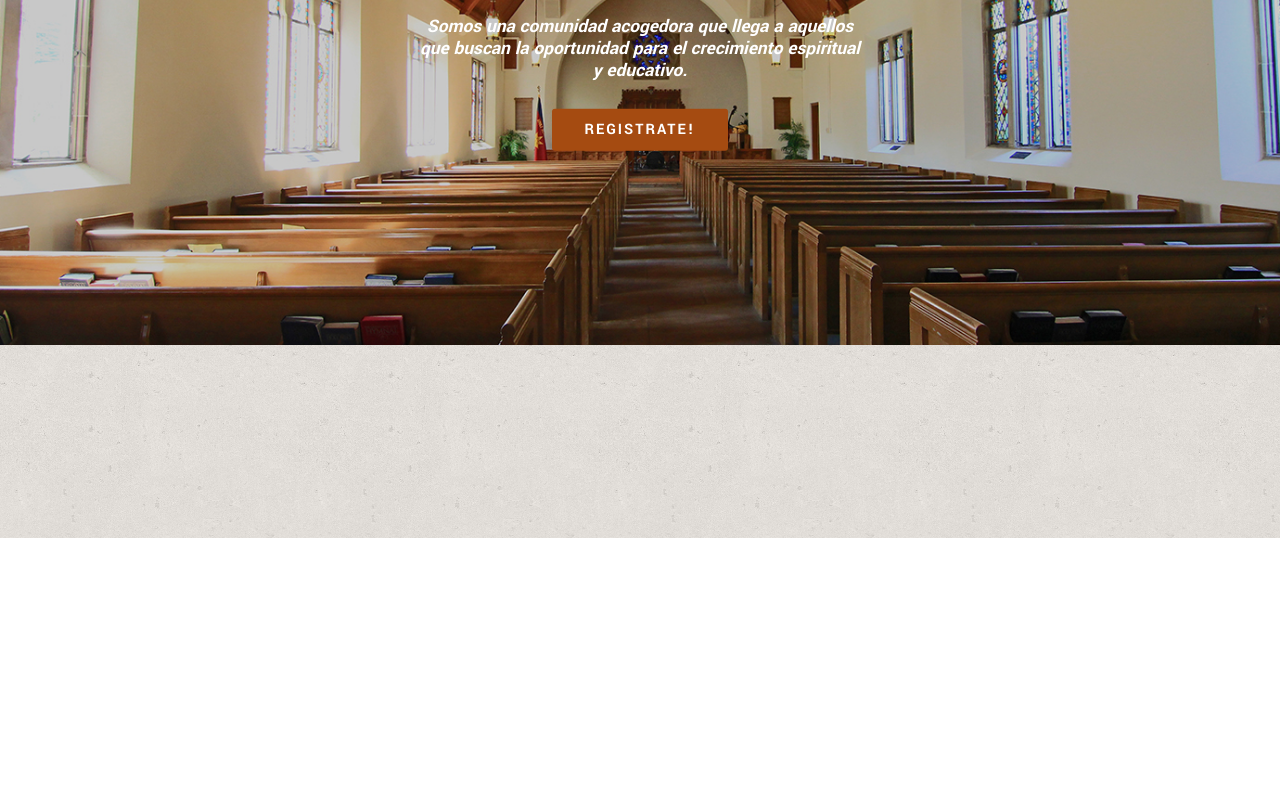
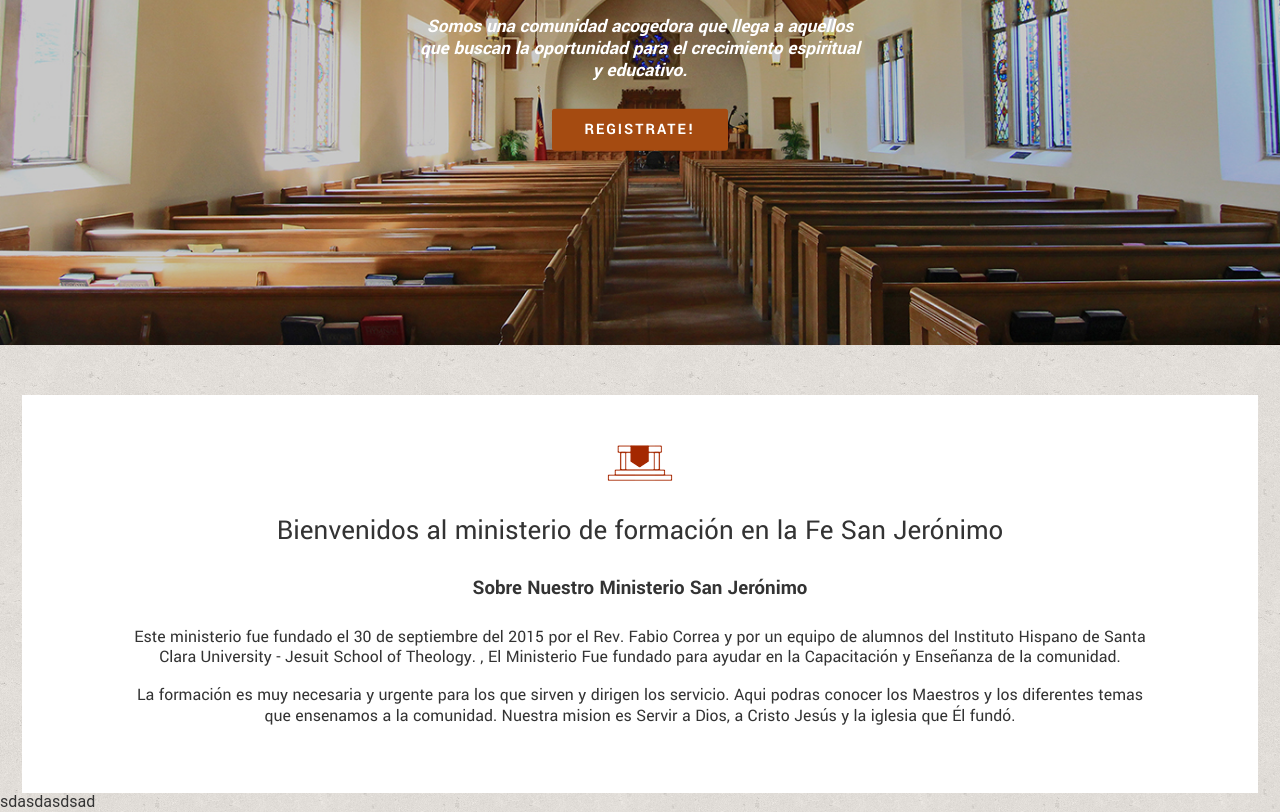
Before and after one commit to IvanMendieta/sanjeronimo_V2.0, a website: page app/index.html in a window 1280 px wide. Shown: the part 262-1074 px from the top of the page. Before the commit the page ends 800 px from the top, so only its background shows below. Drawn offline with Linux system fonts and the light colour scheme.

Commit message:
part of the header section update

```diff
--- /dev/null
+++ b/app/assets/styles/modules/_altar.css
@@ -0,0 +1,38 @@
+.about-us{
+  margin-top: 50px;
+  text-align: center;
+
+  &__text-content{
+    background-color: $mainWhite;
+    padding: 50px 100px;
+    @mixin atSmall{
+      padding: 18px 18px;
+    }
+  }
+  &__title{
+    font-size: 1.8rem;
+    font-family: 'Yantramanav', sans-serif;
+    font-weight: 400;
+    @mixin atSmall{
+      font-size: 1.5rem;
+    }
+  }
+  &__subtitle{
+    font-size: 1.3rem;
+    font-family: 'Yantramanav', sans-serif;
+    font-weight: bold;
+    @mixin atSmall{
+      font-size: 1rem;
+    }
+  }
+  &__description{
+    font-size: 1.1rem;
+    font-family: 'Yantramanav', sans-serif;
+    font-weight: 400;
+    @mixin atSmall{
+      font-size: 1rem;
+    }
+  }
+
+
+}
--- a/app/assets/styles/styles.css
+++ b/app/assets/styles/styles.css
@@ -8,4 +8,5 @@
 @import 'modules/_wrapper';
 @import 'modules/_logo';
 @import 'modules/_nav';
+@import 'modules/_altar';
 @import 'modules/_btn';
--- a/app/index.html
+++ b/app/index.html
@@ -48,8 +48,19 @@
   </div>
 </section>
 
+<section class="about-us">
+  <div class="wrapper">
+    <div class="about-us__text-content">
+      <img src="assets/img/altar.png" alt="altar">
+      <h3 class="about-us__title">Bienvenidos al ministerio de formación en la Fe San Jerónimo</h3>
+      <h4 class="about-us__subtitle">Sobre Nuestro Ministerio San Jerónimo</h4>
+      <p class="about-us__description">Este ministerio fue fundado el 30 de septiembre del 2015 por el Rev. Fabio Correa y por un equipo de alumnos del Instituto Hispano de Santa Clara University - Jesuit School of Theology. , El Ministerio Fue fundado para ayudar en la Capacitación y Enseñanza de la comunidad.<p>
+      <p class="about-us__description">La formación es muy necesaria y urgente para los que sirven y dirigen los servicio. Aqui podras conocer los Maestros y los diferentes temas que ensenamos a la comunidad. Nuestra mision es Servir a Dios, a Cristo Jesús y la iglesia que Él fundó.</p>
+    </div>
+  </div>
+</section>
 
-
+sdasdasdsad
 
 
 
--- a/app/temp/styles/styles.css
+++ b/app/temp/styles/styles.css
@@ -386,6 +386,55 @@ nav.navlinks a{
       font-weight: bold;
       font-size: 1.1rem;
     }
+.about-us{
+  margin-top: 50px;
+  text-align: center;
+
+
+}
+.about-us__text-content{
+    background-color: #fff;
+    padding: 50px 100px;
+  }
+/*** if screen is larger than 530 do this ***/
+@media (max-width: 530px){
+.about-us__text-content{
+      padding: 18px 18px
+  }
+  }
+.about-us__title{
+    font-size: 1.8rem;
+    font-family: 'Yantramanav', sans-serif;
+    font-weight: 400;
+  }
+/*** if screen is larger than 530 do this ***/
+@media (max-width: 530px){
+.about-us__title{
+      font-size: 1.5rem
+  }
+  }
+.about-us__subtitle{
+    font-size: 1.3rem;
+    font-family: 'Yantramanav', sans-serif;
+    font-weight: bold;
+  }
+/*** if screen is larger than 530 do this ***/
+@media (max-width: 530px){
+.about-us__subtitle{
+      font-size: 1rem
+  }
+  }
+.about-us__description{
+    font-size: 1.1rem;
+    font-family: 'Yantramanav', sans-serif;
+    font-weight: 400;
+  }
+/*** if screen is larger than 530 do this ***/
+@media (max-width: 530px){
+.about-us__description{
+      font-size: 1rem
+  }
+  }
 .btn{
   background-color: #a54b11;
   color: #fff;
```
Also changed, not shown: app/assets/img/altar.png (added).
